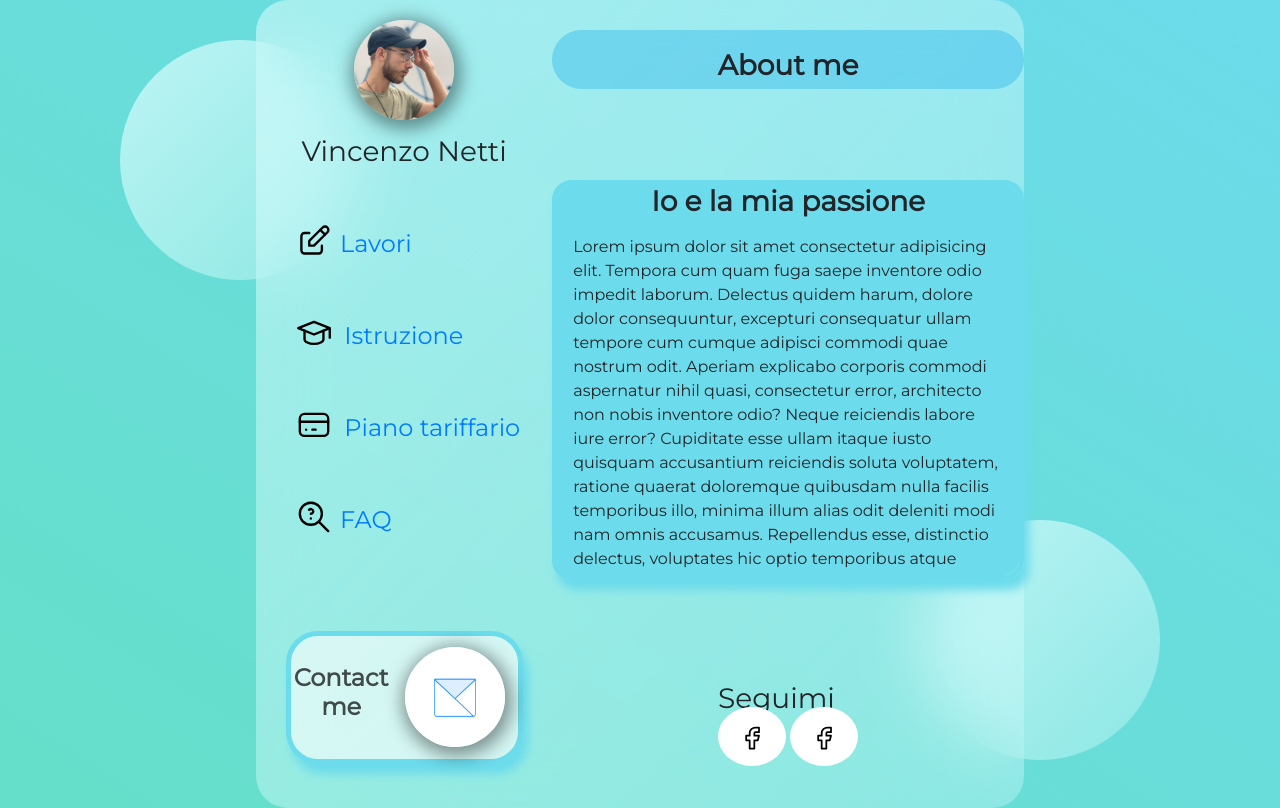
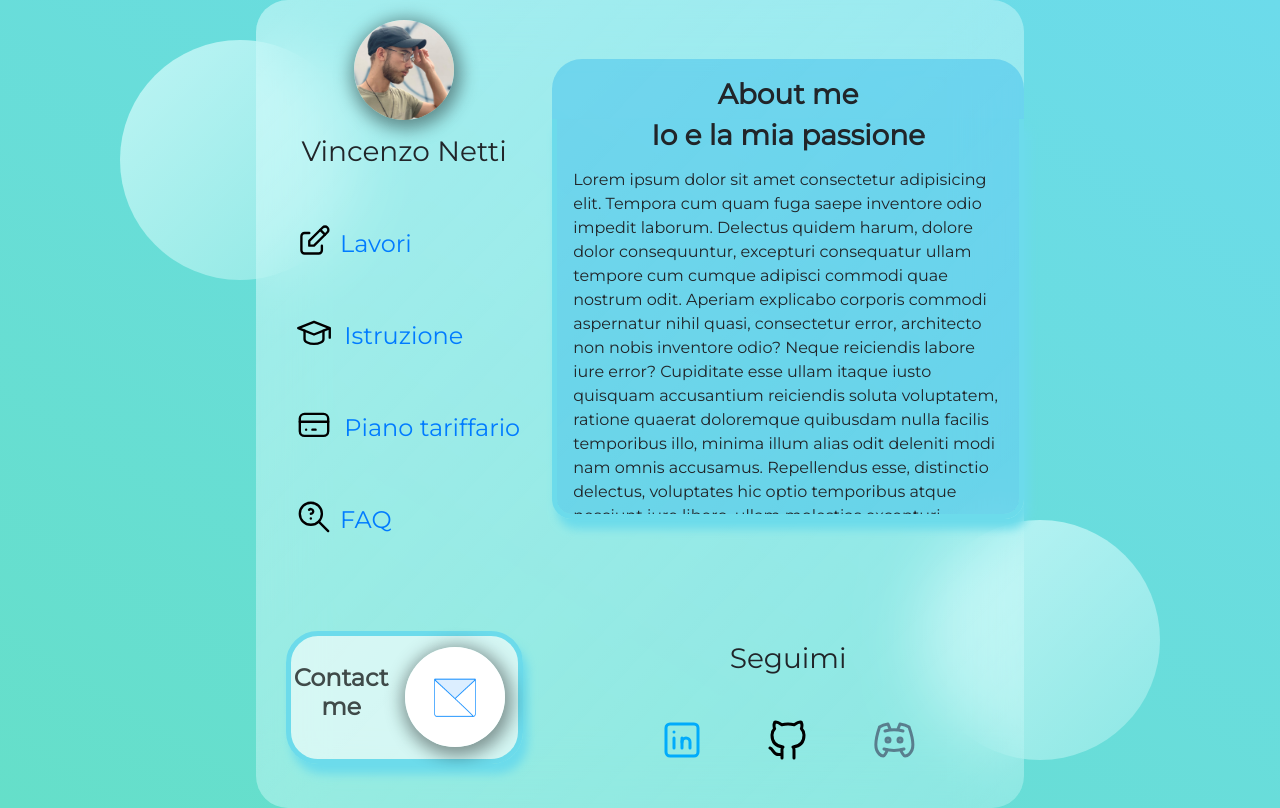
Before and after one commit to Veenca/Portfolio, a plain HTML site: page index.html in a window 1280 px wide. Drawn offline with nearby package versions, Linux system fonts and the light colour scheme.

```diff
--- a/index.html
+++ b/index.html
@@ -77,16 +77,29 @@
                 <div class="foot">
 
                     <div class="social">
-                        <p class="h3">Seguimi</p>
-                        <ul>
-                            <li class="icon-container" style="width: 20px; height: 10px;"><a href="#"><svg xmlns="http://www.w3.org/2000/svg" class="icon icon-tabler icon-tabler-brand-facebook" width="28" height="28" viewBox="0 0 24 24" stroke-width="1.5" stroke="#000000" fill="none" stroke-linecap="round" stroke-linejoin="round">
+                        <p class="h3 text-center">Seguimi</p>
+                        <ul class="social-icons">
+                            <li ><a id='LinkedIn' href="#"><span class="icon-container"><svg xmlns="http://www.w3.org/2000/svg" class="icon icon-tabler icon-tabler-brand-linkedin" width="48" height="48" viewBox="0 0 24 24" stroke-width="1.5" stroke="#00abfb" fill="none" stroke-linecap="round" stroke-linejoin="round">
                                 <path stroke="none" d="M0 0h24v24H0z" fill="none"/>
-                                <path d="M7 10v4h3v7h4v-7h3l1 -4h-4v-2a1 1 0 0 1 1 -1h3v-4h-3a5 5 0 0 0 -5 5v2h-3" />
-                              </svg></a></li>
-                              <li class="icon-container"><a href=""><svg xmlns="http://www.w3.org/2000/svg" class="icon icon-tabler icon-tabler-brand-facebook" width="28" height="28" viewBox="0 0 24 24" stroke-width="1.5" stroke="#000000" fill="none" stroke-linecap="round" stroke-linejoin="round">
+                                <rect x="4" y="4" width="16" height="16" rx="2" />
+                                <line x1="8" y1="11" x2="8" y2="16" />
+                                <line x1="8" y1="8" x2="8" y2="8.01" />
+                                <line x1="12" y1="16" x2="12" y2="11" />
+                                <path d="M16 16v-3a2 2 0 0 0 -4 0" />
+                              </svg></span></a></li>
+                            <li><a id='GitHub' href="https://github.com/Veenca"><span class="icon-container"><svg xmlns="http://www.w3.org/2000/svg" class="icon icon-tabler icon-tabler-brand-github" width="48" height="48" viewBox="0 0 24 24" stroke-width="1.5" stroke="#000000" fill="none" stroke-linecap="round" stroke-linejoin="round">
                                 <path stroke="none" d="M0 0h24v24H0z" fill="none"/>
-                                <path d="M7 10v4h3v7h4v-7h3l1 -4h-4v-2a1 1 0 0 1 1 -1h3v-4h-3a5 5 0 0 0 -5 5v2h-3" />
-                              </svg></a></li>
+                                <path d="M9 19c-4.3 1.4 -4.3 -2.5 -6 -3m12 5v-3.5c0 -1 .1 -1.4 -.5 -2c2.8 -.3 5.5 -1.4 5.5 -6a4.6 4.6 0 0 0 -1.3 -3.2a4.2 4.2 0 0 0 -.1 -3.2s-1.1 -.3 -3.5 1.3a12.3 12.3 0 0 0 -6.2 0c-2.4 -1.6 -3.5 -1.3 -3.5 -1.3a4.2 4.2 0 0 0 -.1 3.2a4.6 4.6 0 0 0 -1.3 3.2c0 4.6 2.7 5.7 5.5 6c-.6 .6 -.6 1.2 -.5 2v3.5" />
+                              </svg></span></a></li>
+                            <li><a id='Discord' href="#"><span class="icon-container"><svg xmlns="http://www.w3.org/2000/svg" class="icon icon-tabler icon-tabler-brand-discord" width="48" height="48" viewBox="0 0 24 24" stroke-width="1.5" stroke="#597e8d" fill="none" stroke-linecap="round" stroke-linejoin="round">
+                                <path stroke="none" d="M0 0h24v24H0z" fill="none"/>
+                                <circle cx="9" cy="12" r="1" />
+                                <circle cx="15" cy="12" r="1" />
+                                <path d="M7.5 7.5c3.5 -1 5.5 -1 9 0" />
+                                <path d="M7 16.5c3.5 1 6.5 1 10 0" />
+                                <path d="M15.5 17c0 1 1.5 3 2 3c1.5 0 2.833 -1.667 3.5 -3c.667 -1.667 .5 -5.833 -1.5 -11.5c-1.457 -1.015 -3 -1.34 -4.5 -1.5l-1 2.5" />
+                                <path d="M8.5 17c0 1 -1.356 3 -1.832 3c-1.429 0 -2.698 -1.667 -3.333 -3c-.635 -1.667 -.476 -5.833 1.428 -11.5c1.388 -1.015 2.782 -1.34 4.237 -1.5l1 2.5" />
+                              </svg></span></a></li>
 
                         </ul>
                     </div>
--- a/style/style.scss
+++ b/style/style.scss
@@ -5,6 +5,7 @@
   box-sizing: border-box;
   font-family: 'Montserrat', sans-serif;
 }
+
 main {
   min-height: 100vh;
   background: linear-gradient(to right top, #65dfc9, #6cdbeb);
@@ -120,11 +121,13 @@
     height: 50%;
     width: 100%;
     border-radius: 30px;
+    border-bottom-left-radius: 0px;
+    border-bottom-right-radius: 0px;
 }
 .top-nav{
     display: flex;
     justify-content: center;
-    align-items: center;
+    align-items: flex-end;
 }
 #boldP{
   text-align: center;
@@ -132,31 +135,64 @@
 .content{
     display: flex;
     justify-content: center;
-   align-items: center;
+   align-items: flex-start;
    /*  background: red; */
 }
 #content-container{
-  background:#6cdbeb;
+  background-color:rgba(42, 180, 235, 0.4);  /* background:#6cdbeb; */
    max-height: 50vh;
     width: 100%;
     border: 5px solid  #6cdbeb;
+    border-top:none;
     box-shadow: 5px 10px 10px #6cdbeb;
    border-radius: 20px;
+   border-top-left-radius: 0px;
+    border-top-right-radius: 0px;
    overflow: scroll;
    overflow-x: hidden;
+
 }
-.foot{
+.social-icons{
     display: flex;
     align-items: center;
     justify-content: center;
 }
+.social-icons>li{
+
+    display: inline;
+    width: fit-content;
+    height: fit-content;
+}
+.social-icons{
+    margin-top: 20px;
+}
 .icon-container{
-    display: inline;
-    background:white;
+
+    padding: 9px;
+    /* border:solid rgba($color: #000000, $alpha: 0.7); */
     border-radius: 50%;
 
 }
 
+/* width */
+::-webkit-scrollbar {
+    width: 10px;
+  }
+
+  /* Track */
+  ::-webkit-scrollbar-track {
+    background: transparent;
+  }
+
+  /* Handle */
+  ::-webkit-scrollbar-thumb {
+    background: rgba($color: #000000, $alpha: 0.1)
+  }
+
+  /* Handle on hover */
+  ::-webkit-scrollbar-thumb:hover {
+    background: #555;
+  }
 
 @media screen and (min-width: 1500px) {
     .container-btn{
```
Also changed, not shown: style/style.css, 1 other file.
